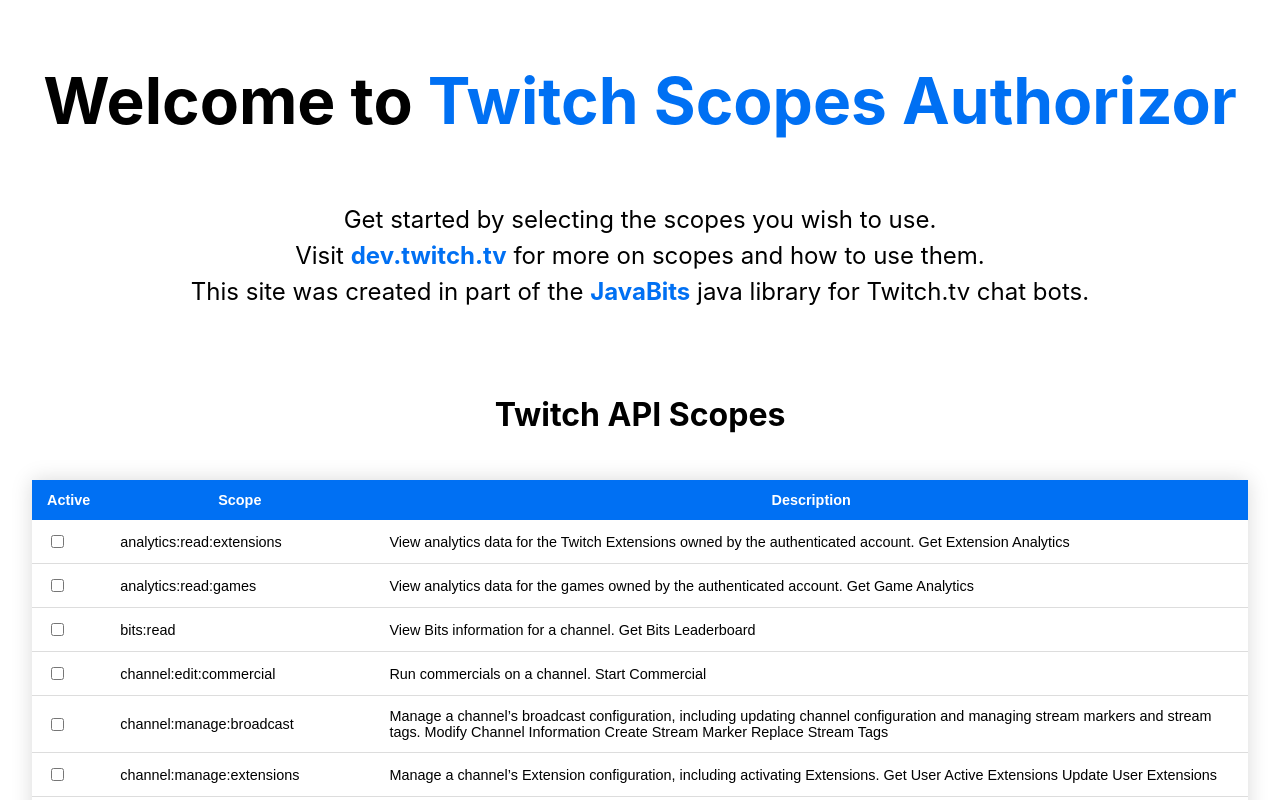
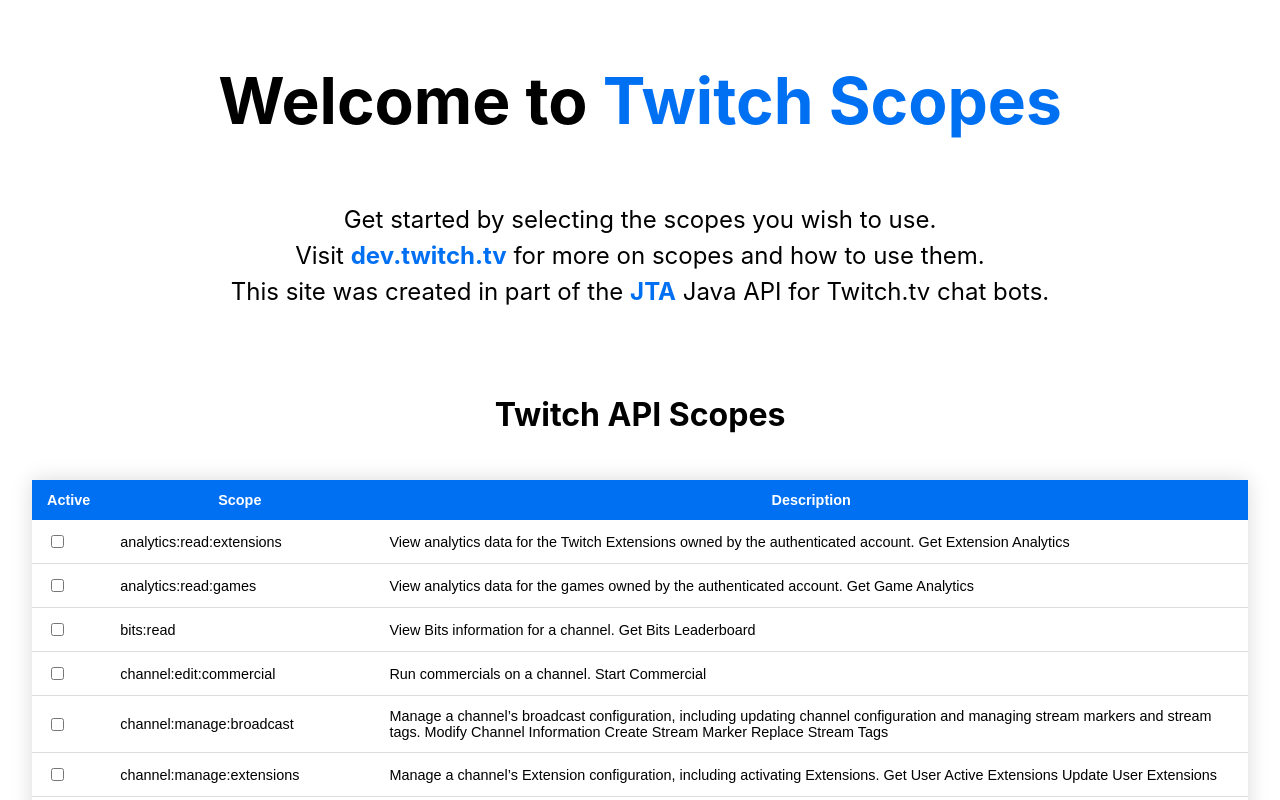
Before and after one commit to Daeshan-B/Twitch-Scopes, a Next.js app: page / in a window 1280 px wide. Shown: the top 800 px of the page. Built offline with nearby package versions, Linux system fonts and the light colour scheme.

Commit message:
Update index.js

```diff
--- a/pages/index.js
+++ b/pages/index.js
@@ -59,7 +59,7 @@
 
       <main className={styles.main}>
         <h1 className={styles.title}>
-          Welcome to <a href="#">Twitch Scopes Authorizor</a>
+          Welcome to <a href="#">Twitch Scopes</a>
         </h1>
 
         <p className={styles.description}>
@@ -67,7 +67,7 @@
           Visit <a href="https://dev.twitch.tv/docs/authentication/scopes">
             dev.twitch.tv</a> for more on scopes and how to use them.
             <br></br>
-            This site was created in part of the <a href="https://github.com/Daeshan-B/JavaBits">JavaBits</a> java library for Twitch.tv chat bots.
+            This site was created in part of the <a href="https://github.com/Daeshan-B/JavaBits">JTA</a> Java API for Twitch.tv chat bots.
         </p>
         <h1>Twitch API Scopes</h1>
 
```
